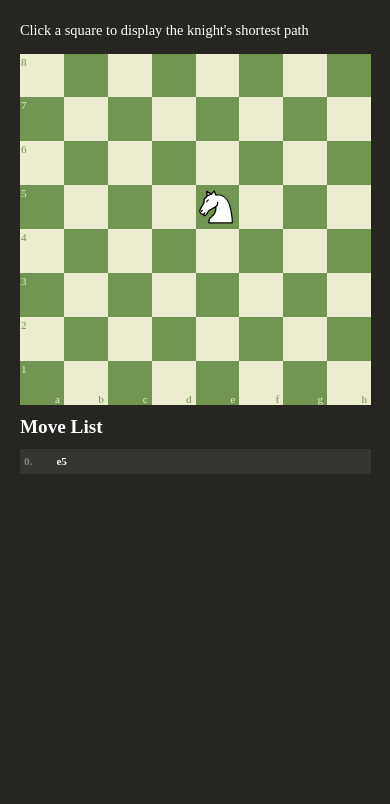
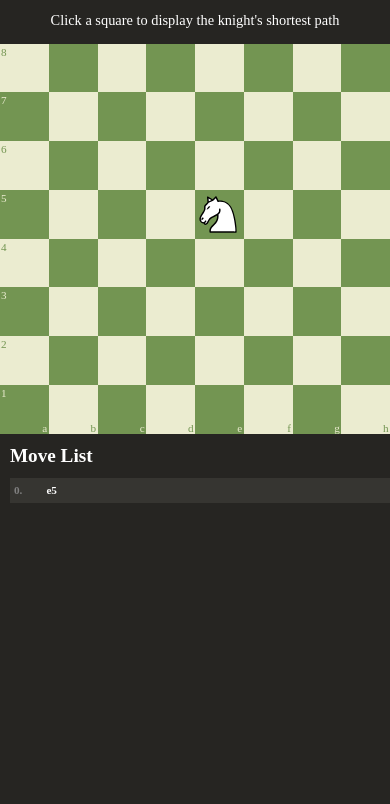
Before and after one commit to ckyever/how-does-the-knight-move, a website built with webpack: page src/template.html in a window 390 px wide. Shown: the top 804 px of the page. Built offline with nearby package versions, Linux system fonts and the light colour scheme.

Commit message:
Adjust mobile layout

```diff
--- a/src/styles.css
+++ b/src/styles.css
@@ -228,6 +228,10 @@ footer {
 }
 
 @media (max-width: 600px) {
+  :root {
+    --inner-square-border: inset 0 0 0 2px #ffffff;
+  }
+
   body {
     font-size: 0.7rem;
   }
@@ -242,6 +246,7 @@ footer {
 
   footer {
     font-size: 0.8rem;
+    font-weight: 500;
   }
 
   #knight {
@@ -251,17 +256,17 @@ footer {
   #playing-area {
     display: grid;
     grid-template-columns: 1fr;
-    margin: 20px;
+    margin: 0;
     gap: 8px;
   }
 
   #chessboard {
-    width: 90vw;
-    height: 90vw;
+    width: 100vw;
+    height: 100vw;
   }
 
   #move-list {
-    margin-left: 0;
+    margin-left: 10px;
   }
 
   #move-list h2 {
@@ -269,6 +274,8 @@ footer {
   }
 
   #instructions {
+    text-align: center;
+    margin-top: 10px;
     font-size: 0.9rem;
     grid-column: span 1;
   }
@@ -282,4 +289,10 @@ footer {
     top: 0;
     left: 1px;
   }
+
+  .square > .label.file {
+    padding: 0 4px;
+    bottom: -3px;
+    right: -2.5px;
+  }
 }
```
